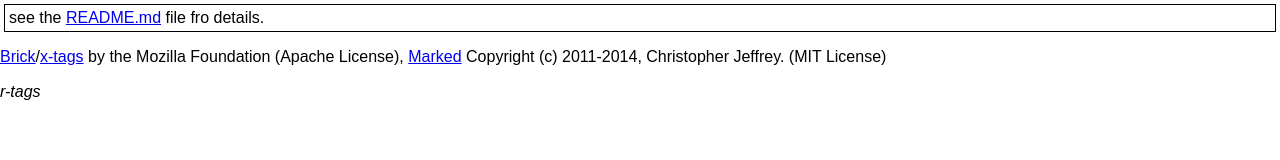
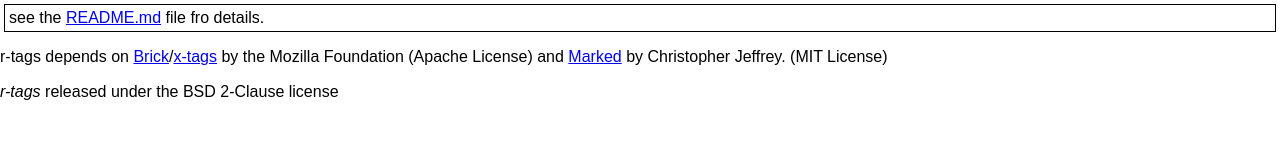
Before and after one commit to rsdoiel/r-tag, a plain HTML site: page index.html in a window 1280 px wide. Drawn offline with nearby package versions, Linux system fonts and the light colour scheme; no server answers.

Commit message:
snapshot

```diff
--- a/index.html
+++ b/index.html
@@ -11,8 +11,8 @@
             <r-marked href="README.md">see the <a href="README.md">README.md</a> file fro details.</r-marked>
         </section>
         <footer>
-        <p><a href="http://mozilla.github.io/brick/">Brick</a>/<a href="http://x-tags.org">x-tags</a> by the Mozilla Foundation (Apache License), <a href="https://github.com/chjj/marked">Marked</a> Copyright (c) 2011-2014, Christopher Jeffrey. (MIT License)</p>
-        <p><em>r-tags</em><br />
+        <p>r-tags depends on <a href="http://mozilla.github.io/brick/">Brick</a>/<a href="http://x-tags.org">x-tags</a> by the Mozilla Foundation (Apache License) and <a href="https://github.com/chjj/marked">Marked</a> by Christopher Jeffrey. (MIT License)</p>
+        <p><em>r-tags</em> released under the BSD 2-Clause license<br />
         <r-marked href="LICENSE"></r-marked>
         </footer>
 
```
